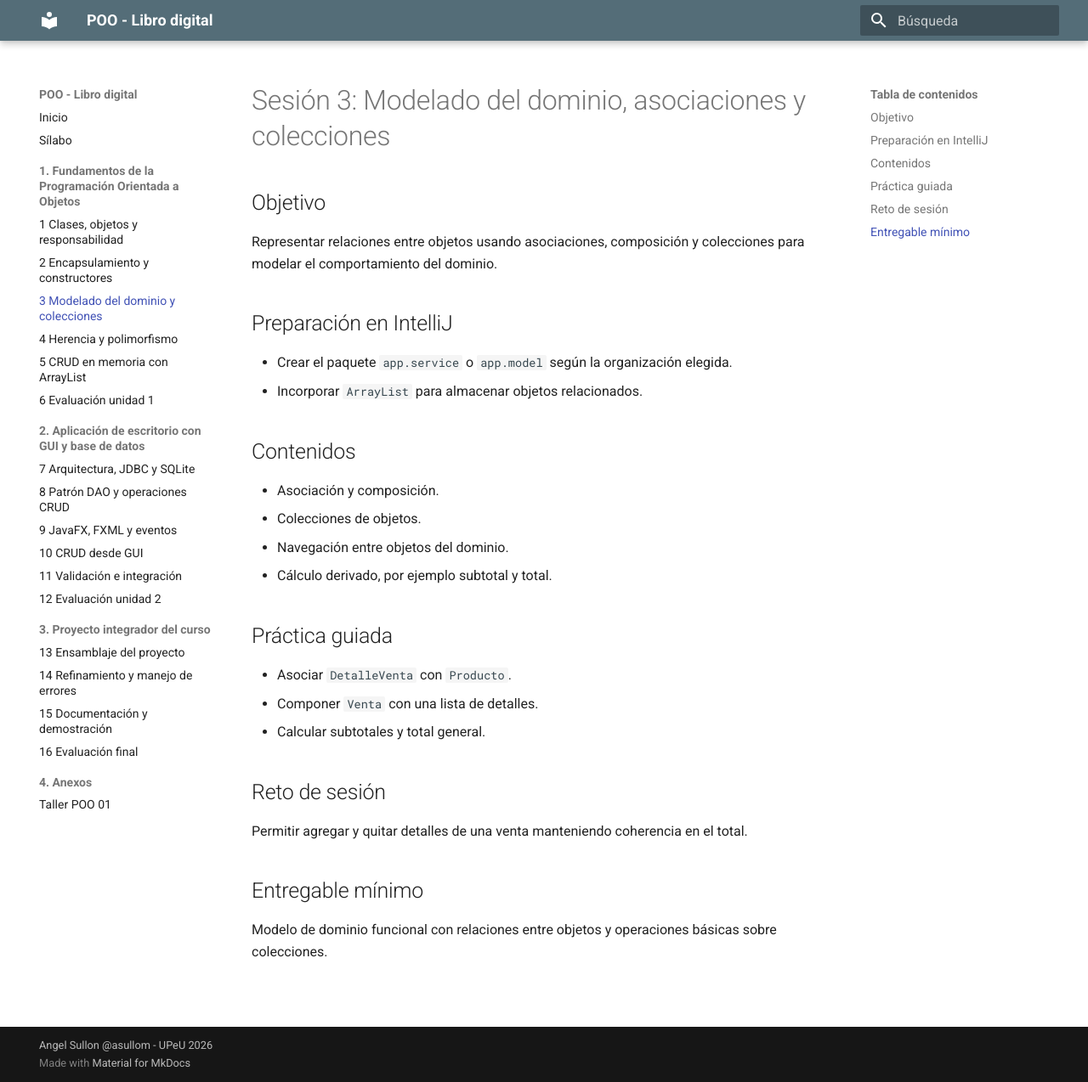
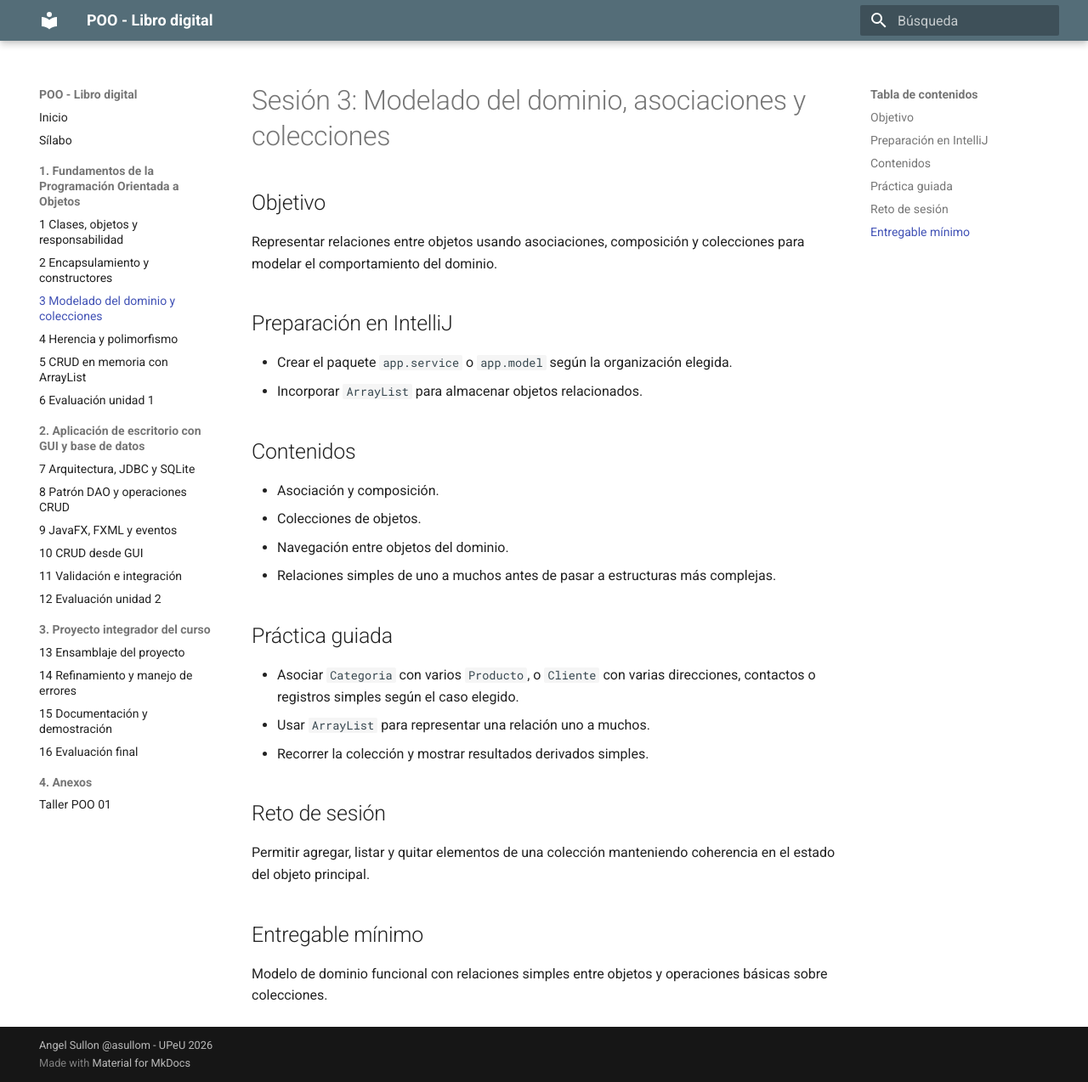
Before and after one commit to recursosdecursos/poo2026, an MkDocs documentation site: the page built from docs/S03_Modelado_Dominio_Colecciones.md, in a window 1280 px wide and 1274 px high. Shown: the whole window at 85% size. Built offline with MkDocs 1.6.1 and Material for MkDocs 9.7.7, drawn with Linux system fonts in a browser that asks for light colours.

Commit message:
first commit

```diff
--- a/docs/S03_Modelado_Dominio_Colecciones.md
+++ b/docs/S03_Modelado_Dominio_Colecciones.md
@@ -14,18 +14,18 @@ Representar relaciones entre objetos usando asociaciones, composición y colecci
 - Asociación y composición.
 - Colecciones de objetos.
 - Navegación entre objetos del dominio.
-- Cálculo derivado, por ejemplo subtotal y total.
+- Relaciones simples de uno a muchos antes de pasar a estructuras más complejas.
 
 ## Práctica guiada
 
-- Asociar `DetalleVenta` con `Producto`.
-- Componer `Venta` con una lista de detalles.
-- Calcular subtotales y total general.
+- Asociar `Categoria` con varios `Producto`, o `Cliente` con varias direcciones, contactos o registros simples según el caso elegido.
+- Usar `ArrayList` para representar una relación uno a muchos.
+- Recorrer la colección y mostrar resultados derivados simples.
 
 ## Reto de sesión
 
-Permitir agregar y quitar detalles de una venta manteniendo coherencia en el total.
+Permitir agregar, listar y quitar elementos de una colección manteniendo coherencia en el estado del objeto principal.
 
 ## Entregable mínimo
 
-Modelo de dominio funcional con relaciones entre objetos y operaciones básicas sobre colecciones.
+Modelo de dominio funcional con relaciones simples entre objetos y operaciones básicas sobre colecciones.
```
Also changed, not shown: docs/S01_Clases_Objetos.md (+5 -3 lines), docs/S04_Herencia_Polimorfismo.md (+4 -3 lines), docs/Silabo_POO.md (+5 -1 lines).
